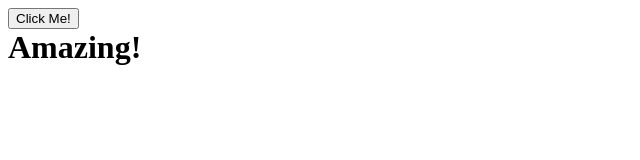
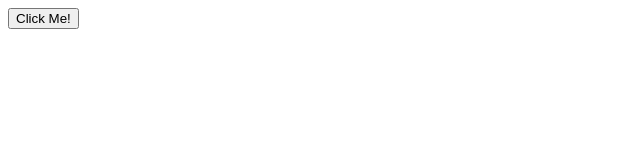
Before and after one commit to denislemire/circle-ci-button, a website: page htdocs/index.html in a window 1280 px wide. Shown: the whole page, without its empty margins (0-640 px from the left). Drawn offline with Linux system fonts and the light colour scheme.

Commit message:
Fix h1 display style

```diff
--- a/htdocs/index.html
+++ b/htdocs/index.html
@@ -9,6 +9,6 @@
 		<input type="button" id="MyButton" value="Click Me!">
 	</form>
 
-	<h1 style="display: inline" id="HiddenText">Amazing!</h1>
+	<h1 style="display: none" id="HiddenText">Amazing!</h1>
 </body>
 </html>
```
